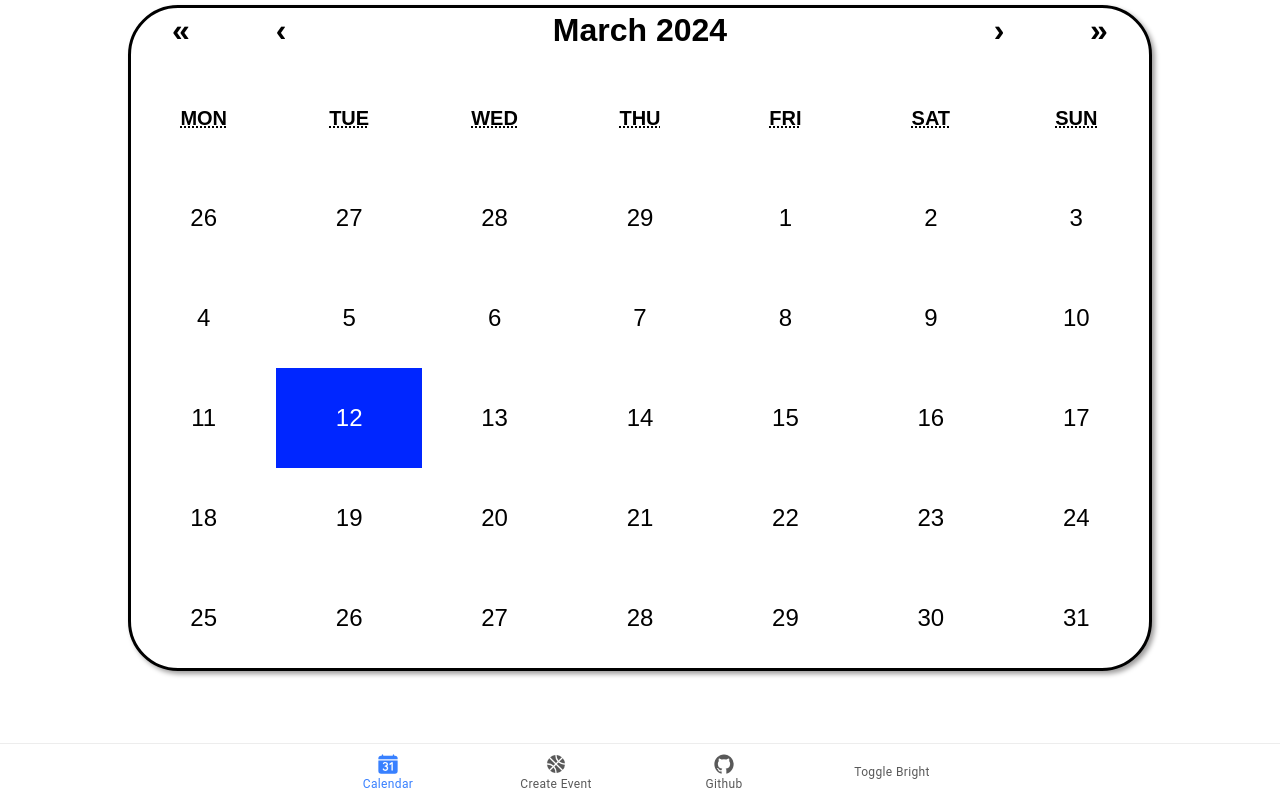
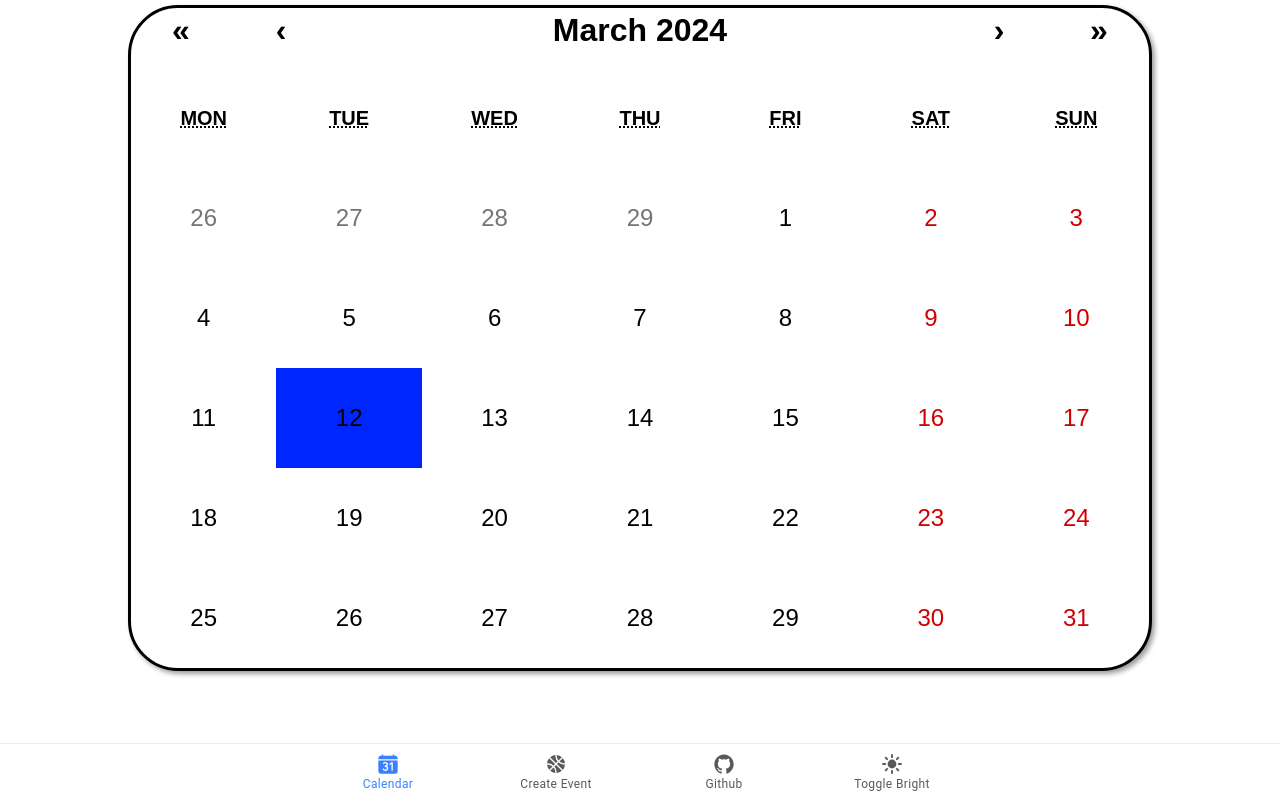
Before and after one commit to BabaTheBoundless/AdvWebAppDevProject, a React (Vite) app: page /calendar in a window 1280 px wide. Built offline with nearby package versions, Linux system fonts and the light colour scheme.

Commit message:
dark mode seemingly works

```diff
--- a/src/App.tsx
+++ b/src/App.tsx
@@ -10,7 +10,7 @@ import {
   setupIonicReact
 } from '@ionic/react';
 import { IonReactRouter } from '@ionic/react-router';
-import { logoGithub, logoPlaystation, square, basketball, calendarNumber, body } from 'ionicons/icons';
+import { logoGithub, sunny, basketball, calendarNumber, body } from 'ionicons/icons';
 import Calendar from './pages/Calendar';
 
 import EventChange from './pages/EventChange';
@@ -52,7 +52,6 @@ const App: React.FC = () => {
 
   //switches between light and dark
   const toggle = () => {
-    console.log('its working')
     const setNewMode = mode === 'light' ? 'dark' : 'light';
     setMode(setNewMode);
   };
@@ -92,14 +91,13 @@ const App: React.FC = () => {
               <IonLabel>Create Event</IonLabel>
             </IonTabButton>
 
-
-
             <IonTabButton tab="github" onClick={redirectURL}>
               <IonIcon aria-hidden="true" icon={logoGithub} />
               <IonLabel>Github</IonLabel>
             </IonTabButton>
+
             <IonTabButton tab="theme" onClick={toggle}>
-
+              <IonIcon aria-hidden="true" icon={sunny} />
               <IonLabel>Toggle Bright</IonLabel>
             </IonTabButton>
 
--- a/src/pages/Calendar.css
+++ b/src/pages/Calendar.css
@@ -3,6 +3,7 @@
   .app-light {
     --ion-background-color: #ffffff;
     --ion-text-color: #000000;
+    --ion-hover-color: #e6e6e6;
   }
 
 
@@ -10,6 +11,7 @@
   .app-dark{
     --ion-background-color: #000000;
     --ion-text-color: #ffffff;
+    --ion-hover-color: #2b2b2b;
   }
 
 
@@ -17,11 +19,6 @@
     background-color: var(--ion-background-color);
     color: var(--ion-text-color);
   }
-
-
-
-
-
 
 
 
@@ -40,7 +37,6 @@
 }
 
 .react-calendar {
-
     width: 80%;
     max-width: 65em;
 
@@ -89,6 +85,7 @@
     outline: none;
   }
 
+  /* color of font when hovered over */
   .react-calendar button:enabled:hover {
     cursor: pointer;
   }
@@ -99,12 +96,13 @@
     margin-bottom: 1em;
   }
 
-  /* displays month and year at top */
+  /* displays month and year at top, as well as arrows */
   .react-calendar__navigation button {
     font-size: 2em;
     font-weight: bold;
     min-width: 100px;
     background: none;
+    color: var(--ion-text-color);
   }
 
   .react-calendar__navigation button:disabled {
@@ -113,7 +111,9 @@
 
   .react-calendar__navigation button:enabled:hover,
   .react-calendar__navigation button:enabled:focus {
-    background-color: #e6e6e6;
+    background-color: var(--ion-hover-color);
+
+
   }
 
   /* weekdays text */
@@ -136,16 +136,18 @@
     font: inherit;
     font-size: 10em;
     font-weight: bold;
+
   }
 
+  /* weekend date colors */
   .react-calendar__month-view__days__day--weekend {
-    color: #d10000;
+    color: #d10000 !important;
   }
 
   .react-calendar__month-view__days__day--neighboringMonth,
   .react-calendar__decade-view__years__year--neighboringDecade,
   .react-calendar__century-view__decades__decade--neighboringCentury {
-    color: #757575;
+    color: #757575 !important;
   }
 
   .react-calendar__year-view .react-calendar__tile,
@@ -153,6 +155,12 @@
   .react-calendar__century-view .react-calendar__tile {
     padding: 2em 0.5em;
   }
+
+
+
+/*---------------------- TILES ----------------------*/
+
+
 
   /* calendar dates */
   .react-calendar__tile {
@@ -178,13 +186,17 @@
     color: #cdcdcd;
   }
 
+  /* hover color of tiles*/
   .react-calendar__tile:enabled:hover,
   .react-calendar__tile:enabled:focus {
-    background-color: #e6e6e6;
+    background-color: var(--ion-hover-color);
+
   }
 
+  /* today's date; !important is seemingly unnecessary */
   .react-calendar__tile--now {
     background: #ffff76;
+    color: #000000 !important;
   }
 
   .react-calendar__tile--now:enabled:hover,
```
